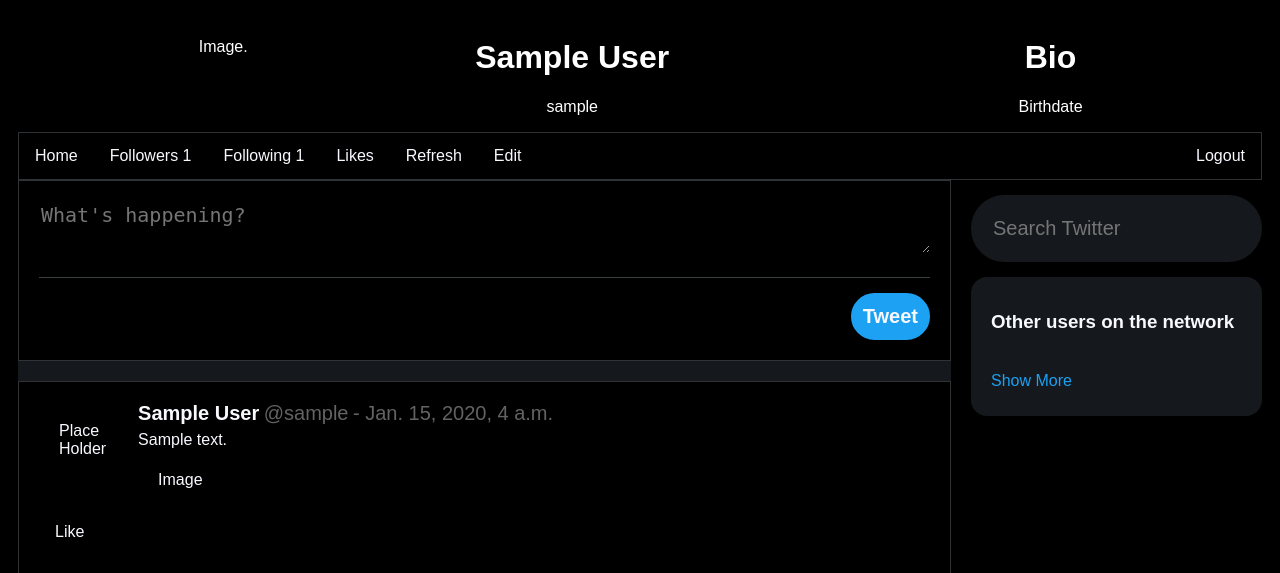
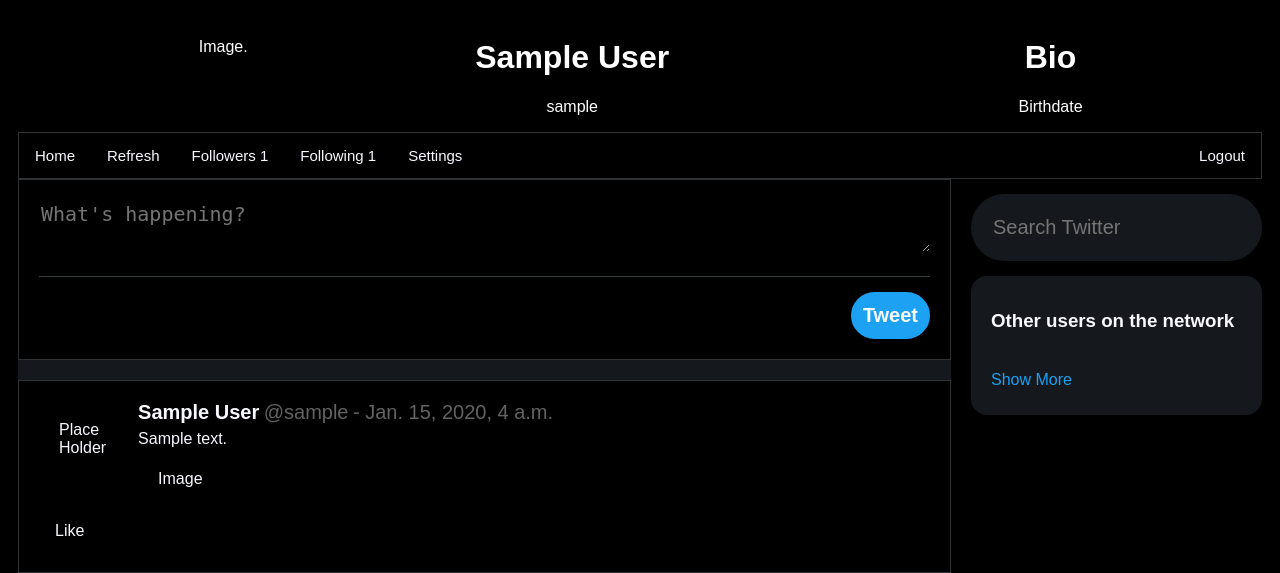
Before and after one commit to Intro-to-SE-Spring-21/Group-8, a Django app: a page that uses MainApp/templates/MainApp/profile.html in a window 1280 px wide. Shown: the top 573 px of the page. Run offline with Django 3.2, Linux system fonts and the light colour scheme; a user stored in the database is signed in; tables that the repository leaves empty hold one stand-in row (values such as "Sample post").

Commit message:
Tab Buttons

```diff
--- a/MainApp/templates/MainApp/base_profile.html
+++ b/MainApp/templates/MainApp/base_profile.html
@@ -68,17 +68,22 @@
         }
 
         /* Style the topnav links */
-        .topnav a {
+        .topnav a, .topnav button {
           float: left;
+          background-color: black;
+          border: none;
           display: block;
           color: ghostwhite;
           text-align: center;
           padding: 14px 16px;
           text-decoration: none;
+          cursor: pointer;
+          outline: none;
+          font-size: 15px;
         }
 
         /* Change color on hover */
-        .topnav a:hover {
+        .topnav a:hover, .topnav button:hover{
           background-color: rgb(29,161,242,0.15);
           color: rgb(29,161,242,1.00);
         }
@@ -329,7 +334,7 @@
         <a href="#">Following ###</a>
         <a href="#">Likes</a>
         <a href="#">Refresh</a>
-        <a href="#">Edit</a>
+        <a href="#">Settings</a>
         {% if validSession %}
         <a href="{% url 'MainApp:logout' %}" style="float:right">Logout</a>
         {% else %}
--- a/MainApp/templates/MainApp/profile.html
+++ b/MainApp/templates/MainApp/profile.html
@@ -125,11 +125,14 @@
 
       <div class="topnav">
         <a href="{% url 'MainApp:homepage' %}">Home</a>
-        <a href="#">Followers {{followed_by_len}}</a>
-        <a href="#">Following {{following_len}}</a>
-        <a href="#">Likes</a>
         <a href=".">Refresh</a>
-        <a href="#">Edit</a>
+        <form method="POST">
+        <button name="Followers" type="button">Followers {{followed_by_len}}</button>
+        <button name="Following" type="button">Following {{following_len}}</button>
+        {% if isNative %}
+        <button name="Settings" type="button">Settings</button>
+        {% endif %}
+        </form>
 
         {% if validSession %}
         <a href="{% url 'MainApp:logout' %}" style="float:right">Logout</a>
```
